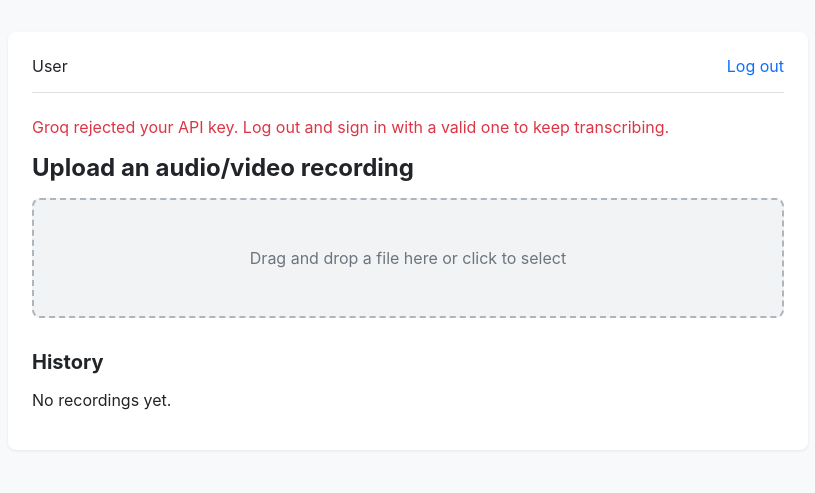
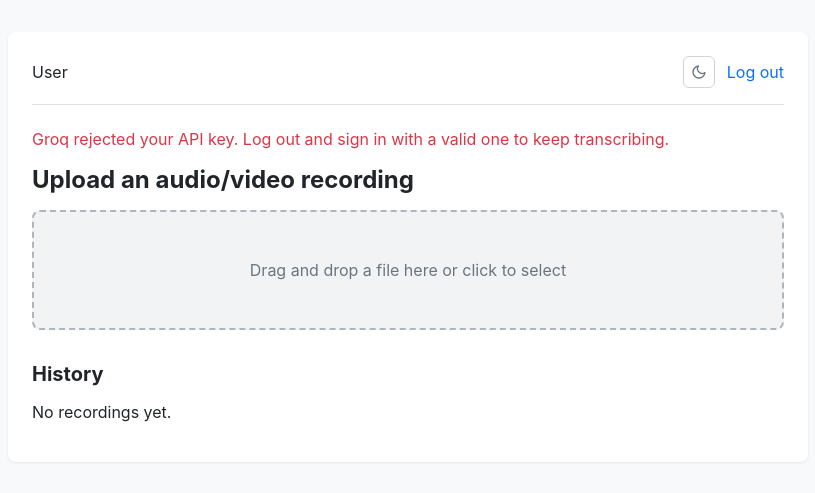
Before and after one commit to ai-eu/notebook, a FastAPI app: template templates/index.html in a window 1280 px wide. Shown: the top 493 px of the page, without its empty margins (232-1047 px from the left). Run offline with FastAPI, Linux system fonts and the light colour scheme; the template is opened without the code that fills it, so the values that code supplies are empty.

Commit message:
Add a dark theme with a manual toggle.
style.css carried 53 hardcoded Bootstrap-light hex values, so there was no
place to put a second palette. The colours are now tokens in :root, with a
warm graphite dark block under [data-theme="dark"]: every text/background
pair stays at 4.5:1 or better (worst is 4.88:1, white on the button fill).

- data-theme is set by an inline script in base.html before the stylesheet
  loads, so a reload does not flash white first
- the theme follows prefers-color-scheme until a theme is picked by hand;
  the choice is kept in localStorage and the media listener then stands down
- color-scheme is set per theme, so the native <audio> player, inputs and
  scrollbars match instead of staying light
- the toggle sits in the header of the upload page; the transcript and
  login pages inherit the theme without a button
- two tests pin the bootstrap script and the toggle to the rendered pages
  (47 tests total)

Generated with [Devin](https://devin.ai)

Co-Authored-By: Devin <158243242+devin-ai-integration[bot]@users.noreply.github.com>

```diff
--- a/static/css/style.css
+++ b/static/css/style.css
@@ -1,22 +1,94 @@
+:root {
+    color-scheme: light;
+
+    --bg: #f8f9fa;
+    --surface: #ffffff;
+    --surface-alt: #f1f3f5;
+    --surface-hover: #e9ecef;
+    --surface-active: #dee2e6;
+
+    --border: #dee2e6;
+    --border-strong: #ced4da;
+    --border-dashed: #adb5bd;
+
+    --text: #212529;
+    --muted: #6c757d;
+
+    --primary: #0d6efd;
+    --primary-fill: #0d6efd;
+    --primary-fill-hover: #0b5ed7;
+    --primary-tint: #e7f1ff;
+    --on-primary: #ffffff;
+
+    --danger: #dc3545;
+    --danger-tint: #f8d7da;
+    --success: #198754;
+
+    --highlight-bg: #fff3cd;
+    --highlight-text: #000000;
+
+    --shadow: rgba(0, 0, 0, 0.08);
+    --shadow-up: rgba(0, 0, 0, 0.05);
+    --spinner-track: rgba(255, 255, 255, 0.35);
+    --spinner-head: #ffffff;
+}
+
+/* Dark theme: warm graphite, contrast kept at WCAG AA or better */
+:root[data-theme="dark"] {
+    color-scheme: dark;
+
+    --bg: #121212;
+    --surface: #1c1c1e;
+    --surface-alt: #232325;
+    --surface-hover: #2c2c2e;
+    --surface-active: #3a3a3c;
+
+    --border: #38383a;
+    --border-strong: #48484a;
+    --border-dashed: #48484a;
+
+    --text: #f2f2f7;
+    --muted: #a1a1aa;
+
+    --primary: #5b9dff;
+    --primary-fill: #2f6fd0;
+    --primary-fill-hover: #275aa8;
+    --primary-tint: #1a2b45;
+
+    --danger: #ff7b72;
+    --danger-tint: #3a1d1d;
+    --success: #4ade80;
+
+    --highlight-bg: #3a3320;
+    --highlight-text: #ffd76a;
+
+    --shadow: rgba(0, 0, 0, 0.5);
+    --shadow-up: rgba(0, 0, 0, 0.45);
+}
+
 * {
     box-sizing: border-box;
+}
+
+html {
+    background: var(--bg);
 }
 
 body {
     font-family: -apple-system, BlinkMacSystemFont, "Segoe UI", Roboto, sans-serif;
     margin: 0;
     padding: 2rem;
-    background: #f8f9fa;
-    color: #212529;
+    background: var(--bg);
+    color: var(--text);
 }
 
 .container {
     max-width: 800px;
     margin: 0 auto;
-    background: #fff;
+    background: var(--surface);
     padding: 1.5rem;
     border-radius: 8px;
-    box-shadow: 0 1px 3px rgba(0,0,0,0.08);
+    box-shadow: 0 1px 3px var(--shadow);
 }
 
 header {
@@ -25,16 +97,67 @@ header {
     align-items: center;
     margin-bottom: 1.5rem;
     padding-bottom: 1rem;
-    border-bottom: 1px solid #dee2e6;
+    border-bottom: 1px solid var(--border);
 }
 
 header a {
-    color: #0d6efd;
+    color: var(--primary);
     text-decoration: none;
 }
 
 header a:hover {
     text-decoration: underline;
+}
+
+.header-actions {
+    display: flex;
+    align-items: center;
+    gap: 0.75rem;
+}
+
+.theme-toggle {
+    display: inline-flex;
+    align-items: center;
+    justify-content: center;
+    width: 2rem;
+    height: 2rem;
+    padding: 0;
+    background: none;
+    border: 1px solid var(--border-strong);
+    border-radius: 6px;
+    color: var(--muted);
+    cursor: pointer;
+    transition: color 0.15s, background-color 0.15s, border-color 0.15s;
+}
+
+.theme-toggle:hover {
+    color: var(--text);
+    border-color: var(--text);
+    background: var(--surface-hover);
+}
+
+.theme-toggle svg {
+    display: none;
+    width: 1rem;
+    height: 1rem;
+}
+
+:root:not([data-theme="dark"]) .theme-toggle .icon-moon,
+:root[data-theme="dark"] .theme-toggle .icon-sun {
+    display: block;
+}
+
+/* Enabled for a moment while switching themes, so the change is not a hard flip */
+html.theme-transition,
+html.theme-transition * {
+    transition: background-color 0.2s ease, color 0.2s ease, border-color 0.2s ease !important;
+}
+
+@media (prefers-reduced-motion: reduce) {
+    html.theme-transition,
+    html.theme-transition * {
+        transition: none !important;
+    }
 }
 
 h1 {
@@ -47,16 +170,18 @@ form input[type="text"] {
     width: 100%;
     padding: 0.75rem;
     margin-bottom: 0.75rem;
-    border: 1px solid #ced4da;
+    border: 1px solid var(--border-strong);
     border-radius: 6px;
+    background: var(--surface);
+    color: var(--text);
     font-size: 1rem;
 }
 
 button,
 input[type="submit"] {
     padding: 0.75rem 1.25rem;
-    background: #0d6efd;
-    color: #fff;
+    background: var(--primary-fill);
+    color: var(--on-primary);
     border: none;
     border-radius: 6px;
     font-size: 1rem;
--- /dev/null
+++ b/static/js/theme.js
@@ -0,0 +1,25 @@
+const themeToggle = document.getElementById('theme-toggle');
+let transitionTimer;
+
+if (themeToggle && window.applyTheme) {
+    const isDark = () => document.documentElement.dataset.theme === 'dark';
+
+    function syncThemeToggle() {
+        const next = isDark() ? 'light' : 'dark';
+        const label = `Switch to ${next} theme`;
+        themeToggle.setAttribute('aria-label', label);
+        themeToggle.title = label;
+    }
+
+    themeToggle.addEventListener('click', () => {
+        const root = document.documentElement;
+        root.classList.add('theme-transition');
+        clearTimeout(transitionTimer);
+        transitionTimer = setTimeout(() => root.classList.remove('theme-transition'), 250);
+
+        window.applyTheme(isDark() ? 'light' : 'dark', true);
+        syncThemeToggle();
+    });
+
+    syncThemeToggle();
+}
--- a/templates/base.html
+++ b/templates/base.html
@@ -3,7 +3,30 @@
 <head>
     <meta charset="UTF-8">
     <meta name="viewport" content="width=device-width, initial-scale=1.0">
+    <meta name="theme-color" content="#f8f9fa">
     <title>{% block title %}Transcriber{% endblock %}</title>
+    <script>
+        (function () {
+            const COLORS = { light: '#f8f9fa', dark: '#121212' };
+            const media = window.matchMedia('(prefers-color-scheme: dark)');
+
+            window.applyTheme = function (theme, persist) {
+                document.documentElement.dataset.theme = theme;
+                const meta = document.querySelector('meta[name="theme-color"]');
+                if (meta) meta.content = COLORS[theme];
+                if (persist) localStorage.setItem('theme', theme);
+            };
+
+            const stored = localStorage.getItem('theme');
+            window.applyTheme(stored || (media.matches ? 'dark' : 'light'));
+
+            media.addEventListener('change', (event) => {
+                if (!localStorage.getItem('theme')) {
+                    window.applyTheme(event.matches ? 'dark' : 'light');
+                }
+            });
+        })();
+    </script>
     <link rel="stylesheet" href="/static/css/style.css">
 </head>
 <body>
--- a/templates/index.html
+++ b/templates/index.html
@@ -4,7 +4,13 @@
 <div class="container">
     <header>
         <span>{{ user.label or 'User' }}</span>
-        <a href="/api/auth/logout">Log out</a>
+        <div class="header-actions">
+            <button id="theme-toggle" class="theme-toggle" type="button" aria-label="Switch to dark theme" title="Switch to dark theme">
+                <svg class="icon-moon" viewBox="0 0 24 24" fill="none" stroke="currentColor" stroke-width="2" stroke-linecap="round" stroke-linejoin="round" aria-hidden="true"><path d="M21 12.79A9 9 0 1 1 11.21 3 7 7 0 0 0 21 12.79z"/></svg>
+                <svg class="icon-sun" viewBox="0 0 24 24" fill="none" stroke="currentColor" stroke-width="2" stroke-linecap="round" stroke-linejoin="round" aria-hidden="true"><circle cx="12" cy="12" r="4"/><path d="M12 2v2M12 20v2M4.93 4.93l1.41 1.41M17.66 17.66l1.41 1.41M2 12h2M20 12h2M6.34 17.66l-1.41 1.41M19.07 4.93l-1.41 1.41"/></svg>
+            </button>
+            <a href="/api/auth/logout">Log out</a>
+        </div>
     </header>
     {% if not user.key_valid %}
     <p class="error">Groq rejected your API key. Log out and sign in with a valid one to keep transcribing.</p>
@@ -23,5 +29,6 @@
 </div>
 {% endblock %}
 {% block scripts %}
+<script src="/static/js/theme.js"></script>
 <script src="/static/js/app.js"></script>
 {% endblock %}
```
Also changed, not shown: other parts of static/css/style.css (+41 -41 lines), tests/test_routes.py (+22 -0 lines), README.md.
